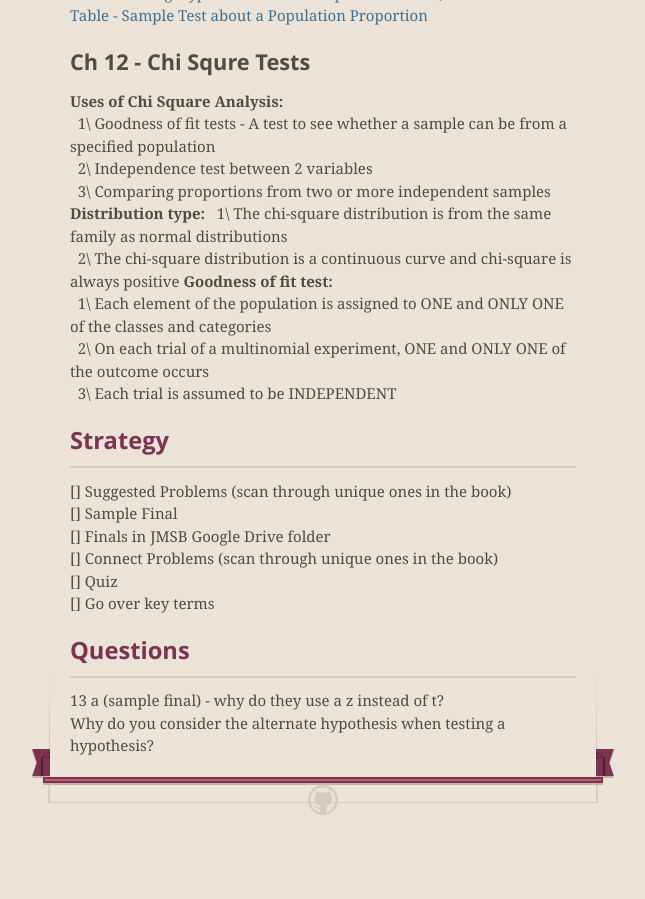
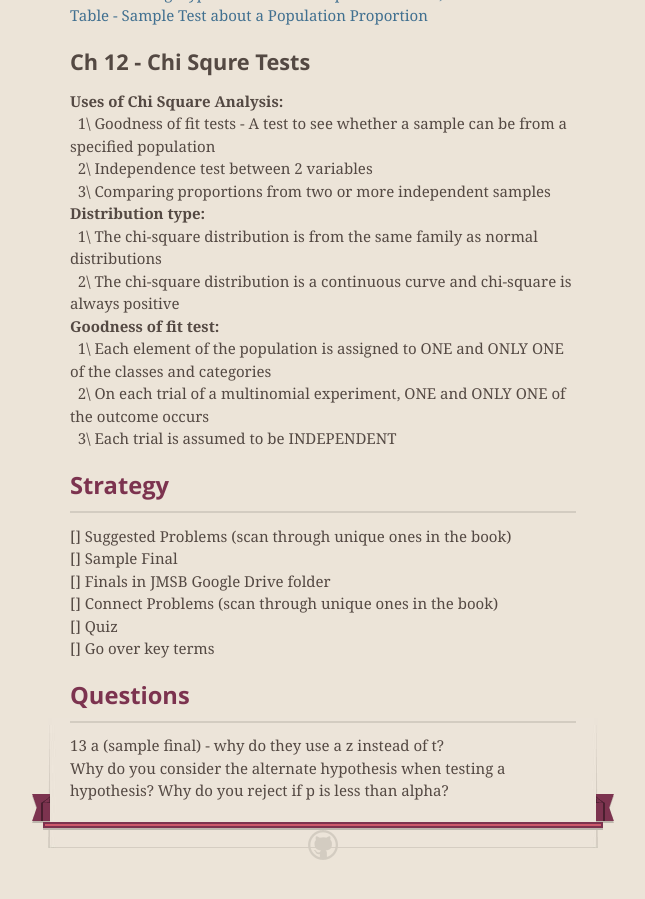
Before and after one commit to kishan-patel/kishan-patel.github.io, a Jekyll site: the page built from _posts/2018-03-06-comm-215.md, in a window 1280 px wide and 900 px high, scrolled down 3274 px. Shown: the whole window, without its empty margins (317-962 px from the left). Built offline with Jekyll 4.4.1, drawn with Linux system fonts in a browser that asks for light colours; nearby versions of some CDN libraries; before the commit the page ends 4129 px from its top, so only the background shows below that.

Commit message:
update comm 215

```diff
--- a/_posts/2018-03-06-comm-215.md
+++ b/_posts/2018-03-06-comm-215.md
@@ -145,7 +145,7 @@
 [Summary - Sample Size Summary]({{site.url}}/assets/pdf/comm-215/sample-size-summary.png)
 
 ### Ch 9 - Hypothesis testing:
-<strong>Null hypothesis:</strong>  The null hypothesis is a statement about a population parameter. It is assumed to be true unless we have evidence to the contrary. The alternative hypothesis is an assertion that holds if the null hypothesis is false. It's not always the same as the assertion or verbal claim that led to the test. The null hypothesis must always contain the equal sign, if it does not, the claim is put in the alternative hypothesis and the opposite is put in the null hypothesis.
+<strong>Null hypothesis:</strong> The null hypothesis is a statement about a population parameter. It is assumed to be true unless we have evidence to the contrary. The alternative hypothesis is an assertion that holds if the null hypothesis is false. It's not always the same as the assertion or verbal claim that led to the test. The null hypothesis must always contain the equal sign, if it does not, the claim is put in the alternative hypothesis and the opposite is put in the null hypothesis.
 <strong>Alternative hypothesis:</strong> The alternative hypothesis is the 	research hypothesis, opposite of what is stated by the null hypothesis.
 <strong>Type 1 error:</strong> When you reject H0, but H0 is true (innocent person is wrongly convicted)
 <strong>Type 2 error:</strong> When you do not reject H0, but H0 is false (guilty person is acquitted)
@@ -181,3 +181,4 @@
 ## Questions
 13 a (sample final) - why do they use a z instead of t?
 Why do you consider the alternate hypothesis when testing a hypothesis?
+Why do you reject if p is less than alpha?
```
